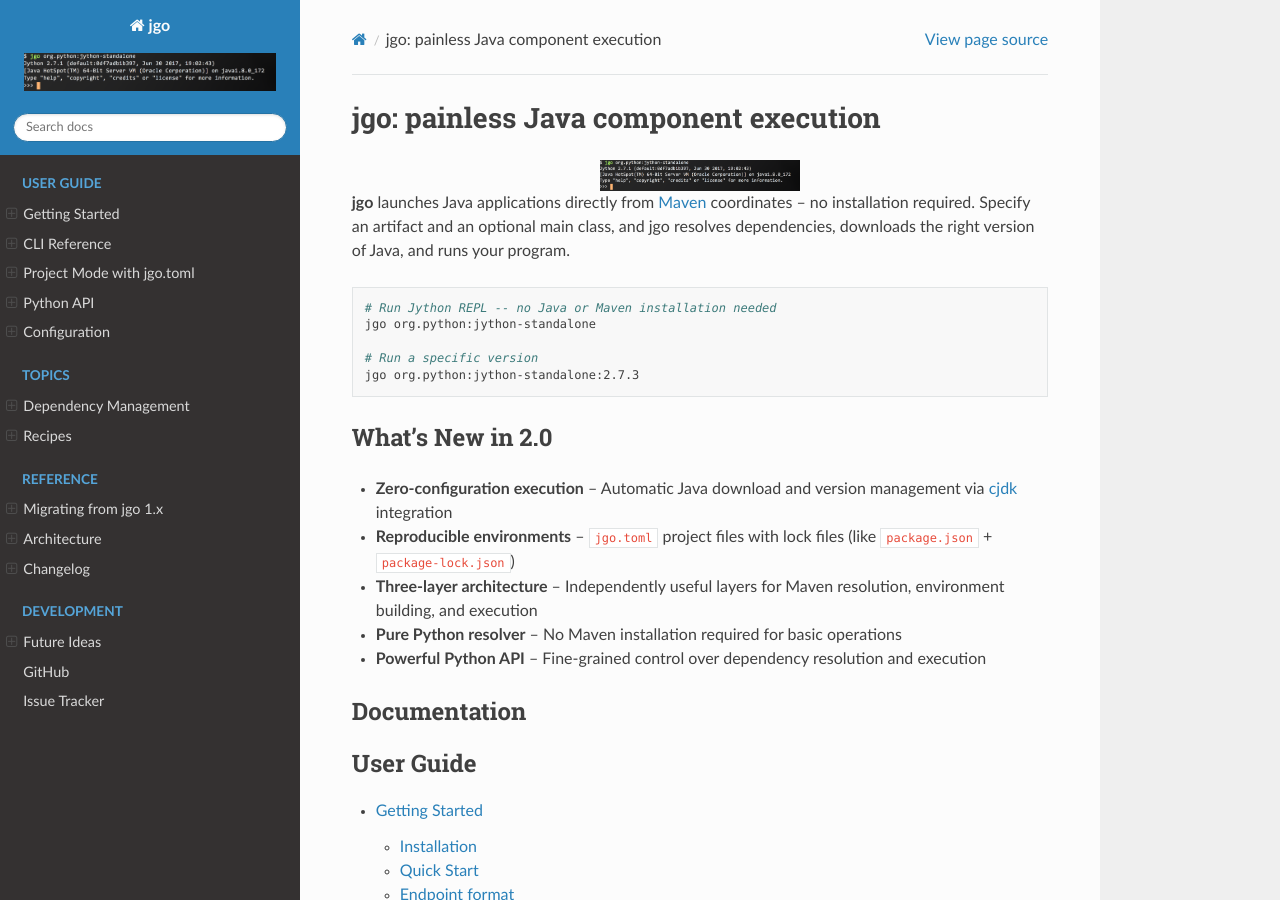
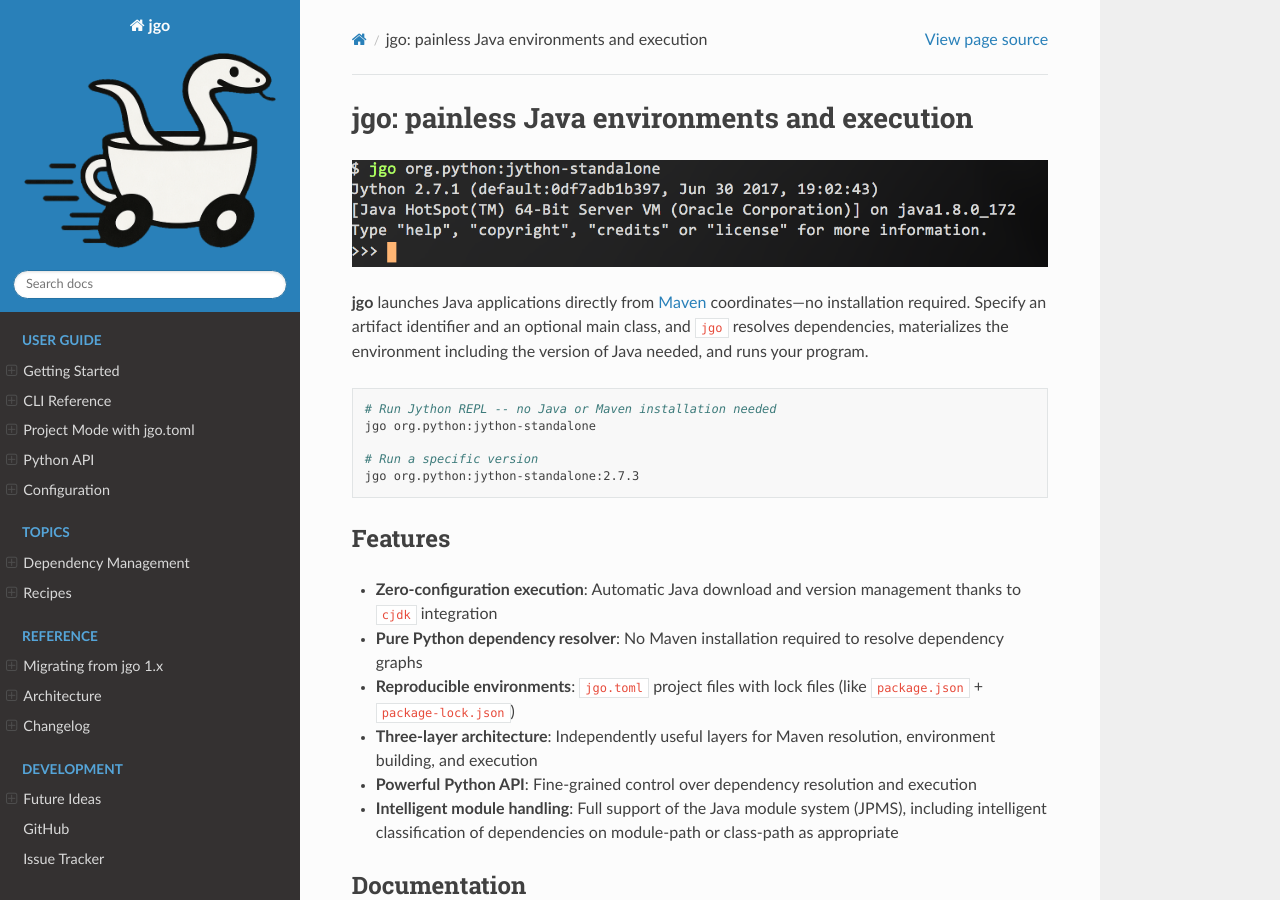
Before and after one commit to scijava/jgo, a Sphinx documentation site: the page built from docs/index.md, in a window 1280 px wide and 900 px high. Built offline with Sphinx 7.4.7 and the Read the Docs theme 3.1.0, drawn with Linux system fonts in a browser that asks for light colours.

Commit message:
Improve RTD front page

````diff
--- a/docs/conf.py
+++ b/docs/conf.py
@@ -27,8 +27,8 @@
     "collapse_navigation": False,
 }
 html_static_path = ["_static"]
-html_logo = "../jgo.png"
-html_favicon = "../jgo.png"
+html_logo = "../images/jgo-logo.png"
+html_favicon = "../images/jgo-logo.svg"
 html_title = "jgo documentation"
 
 # -- MyST options ------------------------------------------------------------
--- a/docs/index.md
+++ b/docs/index.md
@@ -1,12 +1,10 @@
-# jgo: painless Java component execution
+# jgo: painless Java environments and execution
 
 ```{image} ../jgo.png
-:alt: jgo logo
-:width: 200px
-:align: center
+:alt: jgo in action
 ```
 
-**jgo** launches Java applications directly from [Maven](https://maven.apache.org/) coordinates -- no installation required. Specify an artifact and an optional main class, and jgo resolves dependencies, downloads the right version of Java, and runs your program.
+**jgo** launches Java applications directly from [Maven](https://maven.apache.org/) coordinates—no installation required. Specify an artifact identifier and an optional main class, and `jgo` resolves dependencies, materializes the environment including the version of Java needed, and runs your program.
 
 ```bash
 # Run Jython REPL -- no Java or Maven installation needed
@@ -16,13 +14,15 @@
 jgo org.python:jython-standalone:2.7.3
 ```
 
-## What's New in 2.0
+### Features
 
-- **Zero-configuration execution** -- Automatic Java download and version management via [cjdk](https://github.com/cachedjdk/cjdk) integration
-- **Reproducible environments** -- `jgo.toml` project files with lock files (like `package.json` + `package-lock.json`)
-- **Three-layer architecture** -- Independently useful layers for Maven resolution, environment building, and execution
-- **Pure Python resolver** -- No Maven installation required for basic operations
-- **Powerful Python API** -- Fine-grained control over dependency resolution and execution
+- **Zero-configuration execution**: Automatic Java download and version management thanks to `cjdk` integration
+- **Pure Python dependency resolver**: No Maven installation required to resolve dependency graphs
+- **Reproducible environments**: `jgo.toml` project files with lock files (like `package.json` + `package-lock.json`)
+- **Three-layer architecture**: Independently useful layers for Maven resolution, environment building, and execution
+- **Powerful Python API**: Fine-grained control over dependency resolution and execution
+- **Intelligent module handling**: Full support of the Java module system (JPMS), including
+  intelligent classification of dependencies on module-path or class-path as appropriate
 
 ## Documentation
 
````
